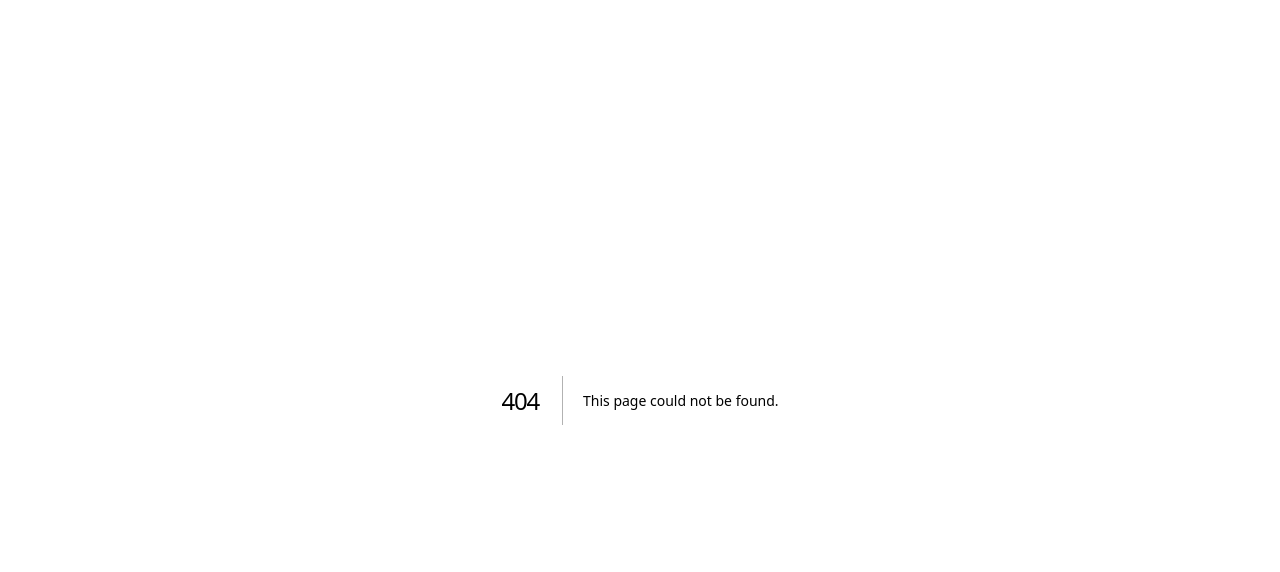
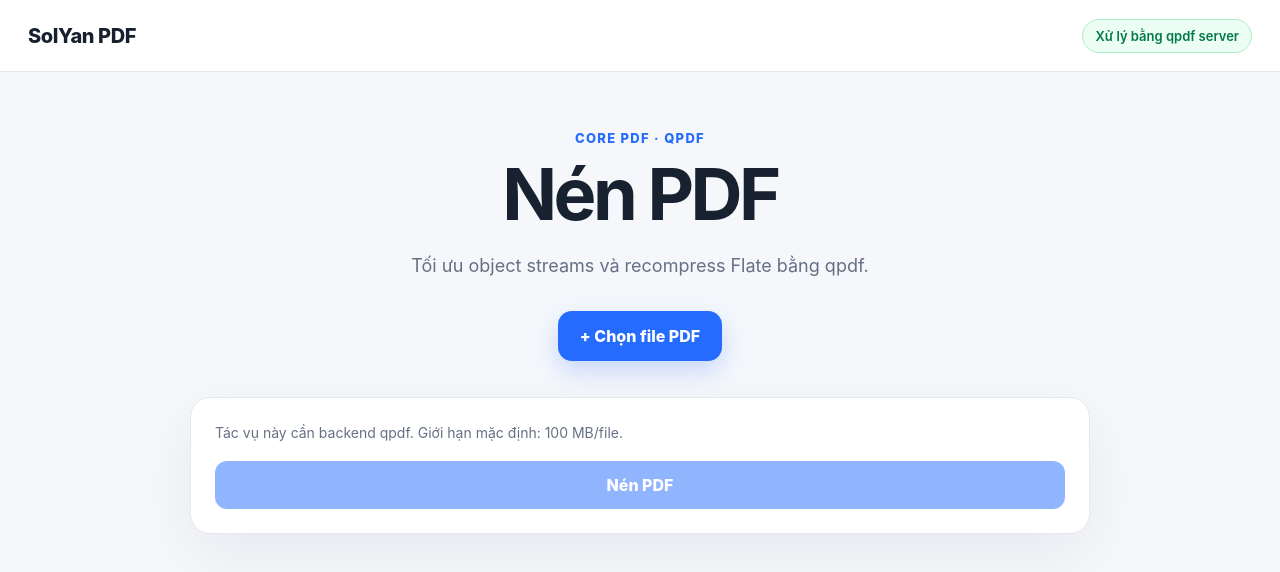
Before and after one commit to solyan842/SolYan-PDF, a Next.js app in the folder frontend/: page /compress in a window 1280 px wide. Before the commit this address had no page. Shown: the top 572 px of the page. Built offline with nearby package versions, Linux system fonts and the light colour scheme; no server answers.

Commit message:
feat: add Compress PDF page

```diff
--- /dev/null
+++ b/frontend/app/compress/page.tsx
@@ -0,0 +1,5 @@
+import ServerPdfTool from '../../components/ServerPdfTool';
+
+export default function CompressPage() {
+  return <ServerPdfTool title="Nén PDF" description="Tối ưu object streams và recompress Flate bằng qpdf." endpoint="/pdf/compress" actionLabel="Nén PDF" outputName="solyan-compressed.pdf" />;
+}
```
